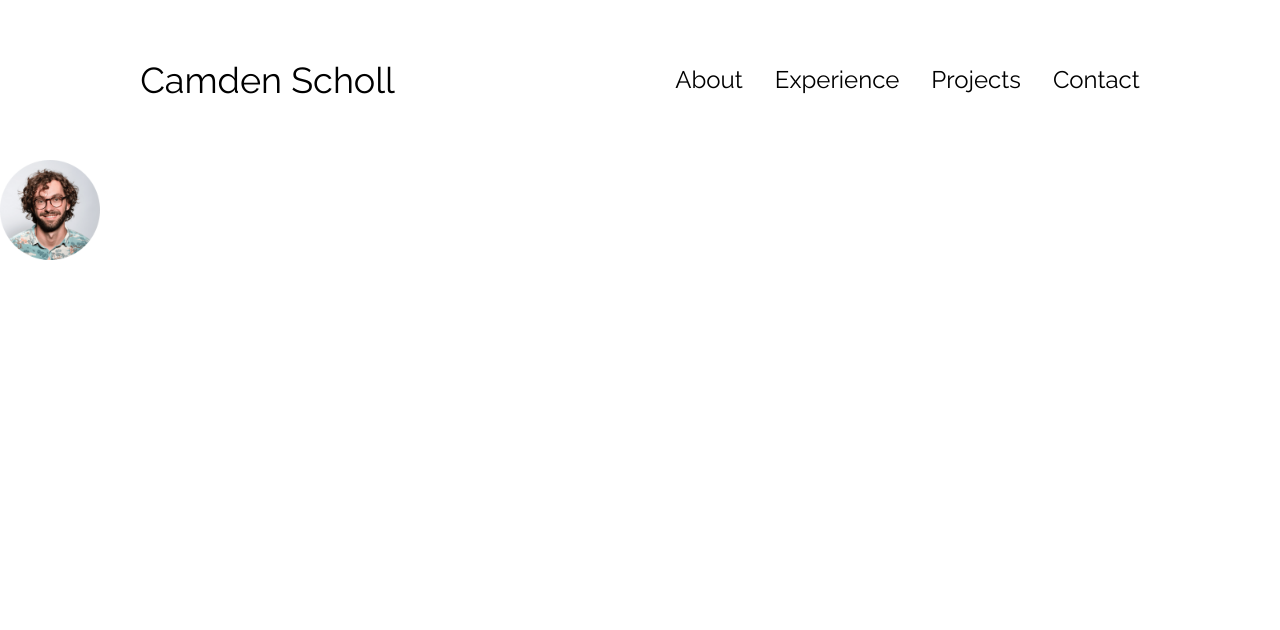
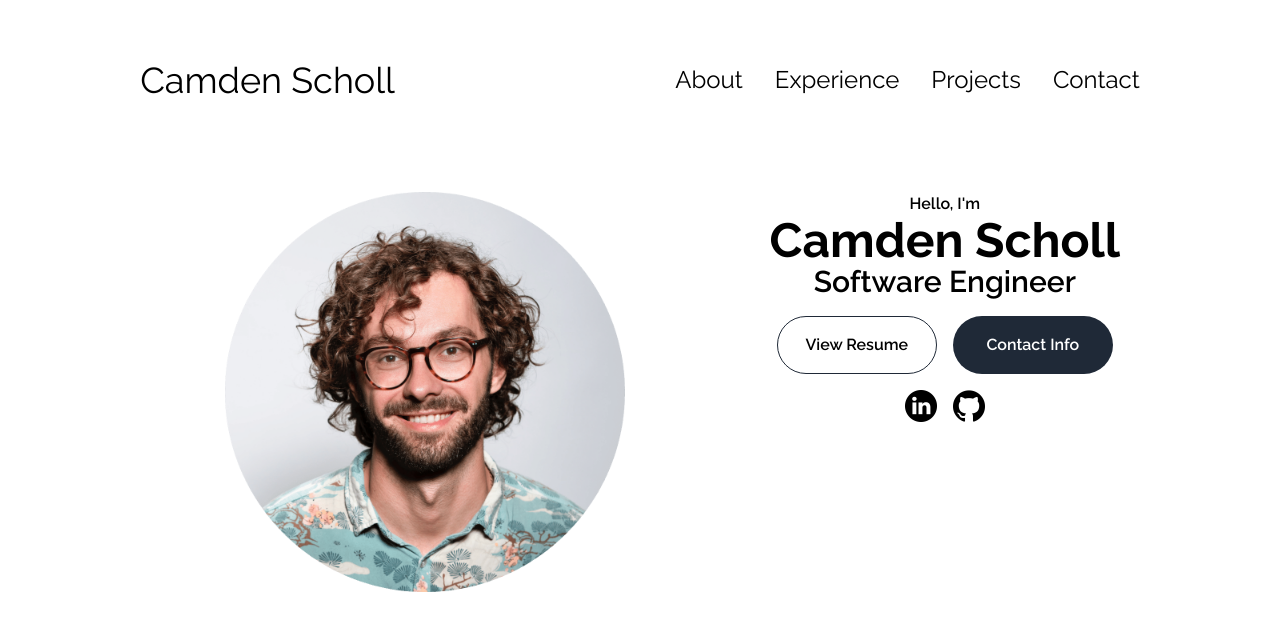
Before and after one commit to c-l-scholl/camden-portfolio-site, a Next.js app in the folder camden-portfolio/: page / in a window 1280 px wide. Shown: the top 630 px of the page. Built offline with nearby package versions, Linux system fonts and the light colour scheme.

Commit message:
styling profile section

```diff
--- a/camden-portfolio/app/globals.css
+++ b/camden-portfolio/app/globals.css
@@ -25,6 +25,14 @@ a:hover {
   text-decoration-color: rgb(181, 181, 181);
 }
 
+section {
+  padding-top: 4vh;
+  height: 96vh;
+  margin: 0 10rem;
+  box-sizing: border-box;
+  min-height: fit-content;
+}
+
 @media screen and (max-width: 1200px) {
   #desktop-nav {
     display: none;
--- a/camden-portfolio/app/page.tsx
+++ b/camden-portfolio/app/page.tsx
@@ -1,15 +1,15 @@
 "use client";
 
-import { Menu, X } from 'lucide-react';
-import { useState } from 'react';
-import Image from 'next/image';
+import { Menu, X } from "lucide-react";
+import { useState } from "react";
+import Image from "next/image";
 
 const Home = () => {
 	const [isMenuOpen, setIsMenuOpen] = useState<boolean>(false);
 
 	const toggleMenu = (): void => {
 		setIsMenuOpen(!isMenuOpen);
-  }
+	};
 
 	return (
 		<div>
@@ -17,14 +17,25 @@ const Home = () => {
 				<div className="text-4xl cursor-default">Camden Scholl</div>
 				<div>
 					<ul className="flex flex-row gap-8 list-none text-2xl">
-            <li><a href="#about">About</a></li>
-            <li><a href="#experience">Experience</a></li>
-            <li><a href="#projects">Projects</a></li>
-            <li><a href="Contact">Contact</a></li>
+						<li>
+							<a href="#about">About</a>
+						</li>
+						<li>
+							<a href="#experience">Experience</a>
+						</li>
+						<li>
+							<a href="#projects">Projects</a>
+						</li>
+						<li>
+							<a href="Contact">Contact</a>
+						</li>
 					</ul>
 				</div>
 			</nav>
-      <nav id="hamburger-nav" className="hidden justify-around items-center h-40">
+			<nav
+				id="hamburger-nav"
+				className="hidden justify-around items-center h-40"
+			>
 				<div className="text-4xl cursor-default">Camden Scholl</div>
 				<div className="relative inline-block">
 					<div className="cursor-pointer" onClick={() => toggleMenu()}>
@@ -32,22 +43,89 @@ const Home = () => {
 						{isMenuOpen && <X />}
 					</div>
 					<div className="absolute top-full right-0 bg-white w-fit overflow-hidden transition-all duration-300 ease-in-out">
-            {isMenuOpen && <div className="block p-2 list-none text-center text-2xl text-black no-underline transition-all duration-300 ease-in-out max-h-[300px]">
-              <li><a href="#about"  onClick={() => toggleMenu()}>About</a></li>
-              <li><a href="#experience" onClick={() => toggleMenu()}>Experience</a></li>
-              <li><a href="#projects" onClick={() => toggleMenu()}>Projects</a></li>
-              <li><a href="#contact" onClick={() => toggleMenu()}>Contact</a></li>
-            </div>}
+						{isMenuOpen && (
+							<div className="block p-2 list-none text-center text-2xl text-black no-underline transition-all duration-300 ease-in-out max-h-[300px]">
+								<li>
+									<a href="#about" onClick={() => toggleMenu()}>
+										About
+									</a>
+								</li>
+								<li>
+									<a href="#experience" onClick={() => toggleMenu()}>
+										Experience
+									</a>
+								</li>
+								<li>
+									<a href="#projects" onClick={() => toggleMenu()}>
+										Projects
+									</a>
+								</li>
+								<li>
+									<a href="#contact" onClick={() => toggleMenu()}>
+										Contact
+									</a>
+								</li>
+							</div>
+						)}
 					</div>
 				</div>
 			</nav>
-      <section id="profile">
-        <div>
-          <Image src="/assets/profile-pic.png" alt="Camden Scholl Profile Picture" width={100} height={80}/>
+			<section id="profile" className="flex justify-center gap-20 h-4/5">
+				<div className="flex mx-auto my-0">
+					<Image
+						src="/assets/profile-pic.png"
+						alt="Camden Scholl Profile Picture"
+						width={400}
+						height={400}
+					/>
+				</div>
+				<div className="flex flex-col">
+					<div className="self-center text-center">
+						<p className="font-semibold text-center ">
+							Hello, I&apos;m
+						</p>
+						<h1 className="text-5xl text-center font-bold">Camden Scholl</h1>
+						<p className="font-semibold text-3xl mb-4">Software Engineer</p>{" "}
+						{/* find a better title */}
+						<div className="flex justify-center gap-4">
+							<button
+								className="font-semibold transition-all duration-300 ease-linear p-4 w-40 rounded-full cursor-pointer bg-none hover:text-white hover:bg-black border border-gray-800"
+								onClick={() => window.open("./assets/resume-example.pdf")}
+							>
+								View Resume
+							</button>
+							<button
+								className="font-semibold transition-all duration-300 ease-linear p-4 w-40 rounded-full cursor-pointer text-white bg-gray-800 hover:bg-black"
+								onClick={() => (location.href = "./#contact")}
+							>
+								Contact Info
+							</button>
+						</div>
+					</div>
+					<div className="flex justify-center mt-4 gap-4">
+						<Image
+							src="/assets/linkedin.png"
+							alt="My LinkedIn profile"
+							width={32}
+							height={32}
+							className="cursor-pointer"
+							onClick={() =>
+								(location.href = "https://www.linkedin.com/in/camden-scholl/")
+							}
+						/>
+						<Image
+							src="/assets/github.png"
+							alt="My GitHub profile"
+							width={32}
+							height={32}
+							className="cursor-pointer"
+							onClick={() => (location.href = "https://github.com/c-l-scholl")}
+						/>
+					</div>
 				</div>
 			</section>
 		</div>
 	);
-}
+};
 
 export default Home;
```
Also changed, not shown: camden-portfolio/public/assets/linkedin.png (added). Lines whose indentation alone changed are shown as unchanged.
